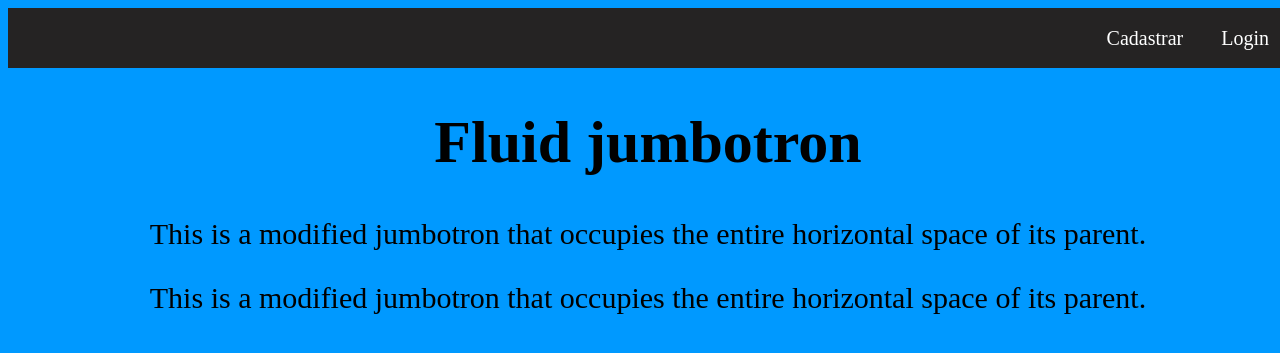
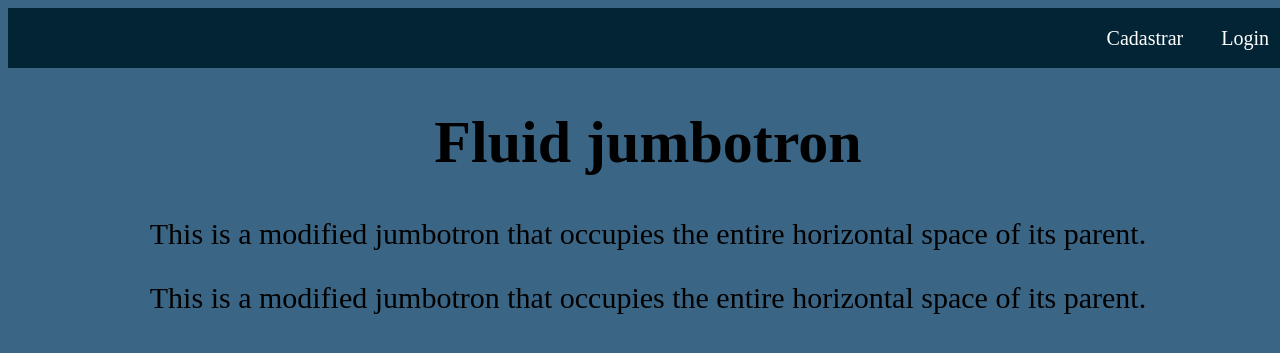
Before and after one commit to everton-novinski/projeto-django, a Django app: page / in a window 1280 px wide. Shown: the top 353 px of the page. Run offline with Django 3.2, Linux system fonts and the light colour scheme.

Commit message:
nono commit

```diff
--- a/templates/home/inicial.html
+++ b/templates/home/inicial.html
@@ -41,7 +41,7 @@
 
   .navbar {
     overflow: hidden;
-    background-color: #252323;
+    background-color: rgb(2, 36, 53);
     height: 60px;
 
   }
@@ -56,10 +56,10 @@
   }
 
   .navbar a:hover {
-    background-color: rgb(60, 170, 243);
+    background-color: rgb(58, 101, 132);
   }
   body{
-    background-color: #0099ff;
+    background-color: rgb(58, 101, 132);
     width: 100%;
     height: 100%;
   }
```
